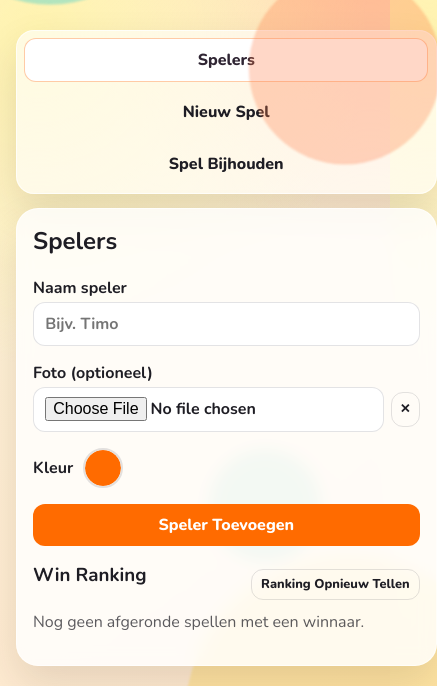
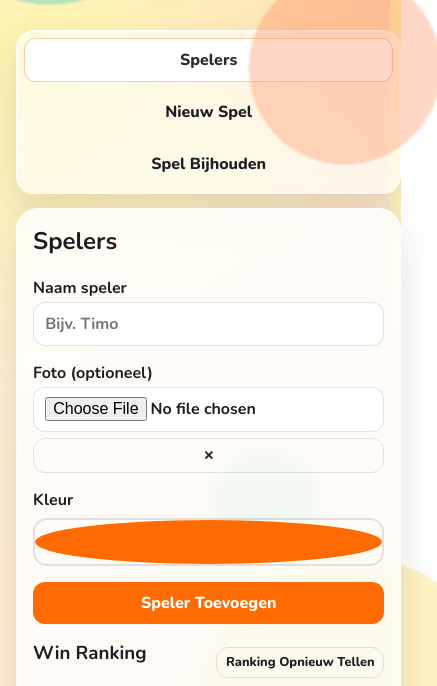
Before and after one commit to YeePas/speltel, a plain HTML site: page index.html in a window 390 px wide. Shown: the part 153-839 px from the top of the page, 437 px wide, since content can reach past the window. Drawn offline with nearby package versions, Linux system fonts and the light colour scheme.

Commit message:
Update styles.css
3.1

```diff
--- a/styles.css
+++ b/styles.css
@@ -283,6 +283,11 @@
 .file-input-wrapper button {
   padding: 0.45rem 0.5rem;
   min-width: auto;
+}
+
+#playerForm > button,
+#editPlayerForm > .inline-actions button {
+  width: 100%;
 }
 
 button {
@@ -685,6 +690,26 @@
     grid-template-columns: 1fr;
   }
 
+  .file-input-wrapper {
+    flex-direction: column;
+    align-items: stretch;
+  }
+
+  .file-input-wrapper button {
+    width: 100%;
+  }
+
+  .color-label {
+    display: grid;
+    gap: 0.45rem;
+  }
+
+  .color-label input[type="color"] {
+    width: 100%;
+    height: 3rem;
+    border-radius: 14px;
+  }
+
   .inline-actions button {
     flex: 1 1 100%;
   }
```
